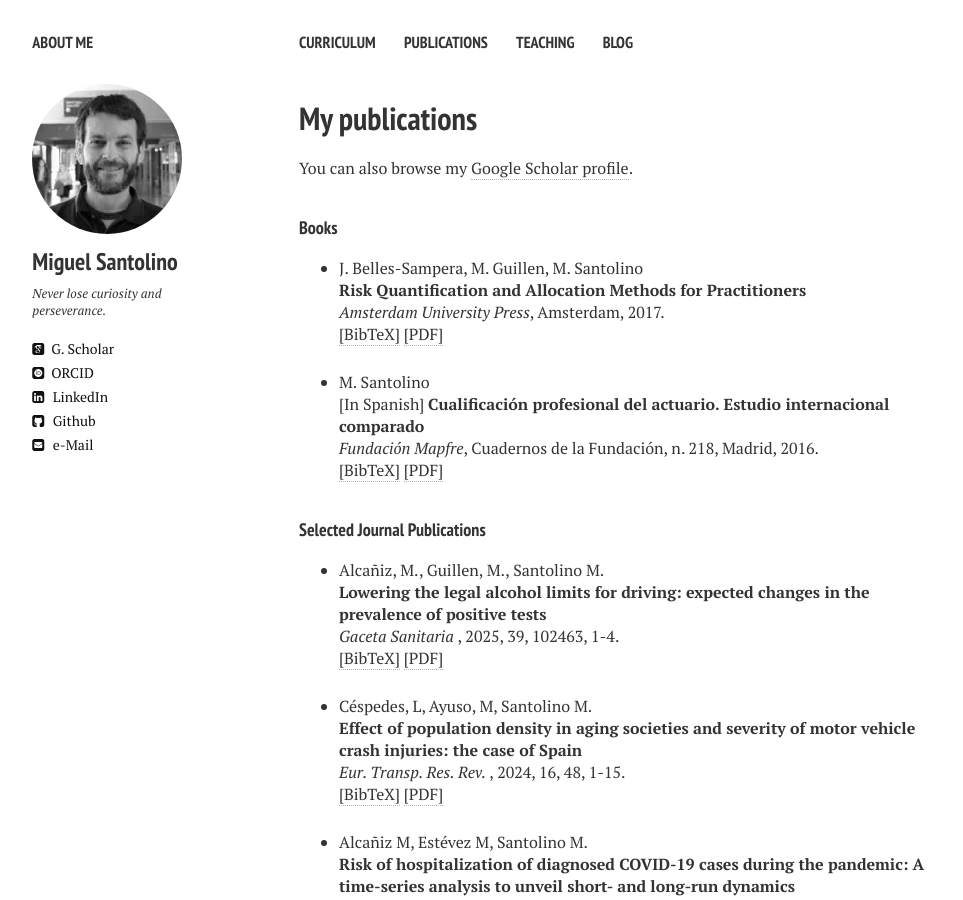
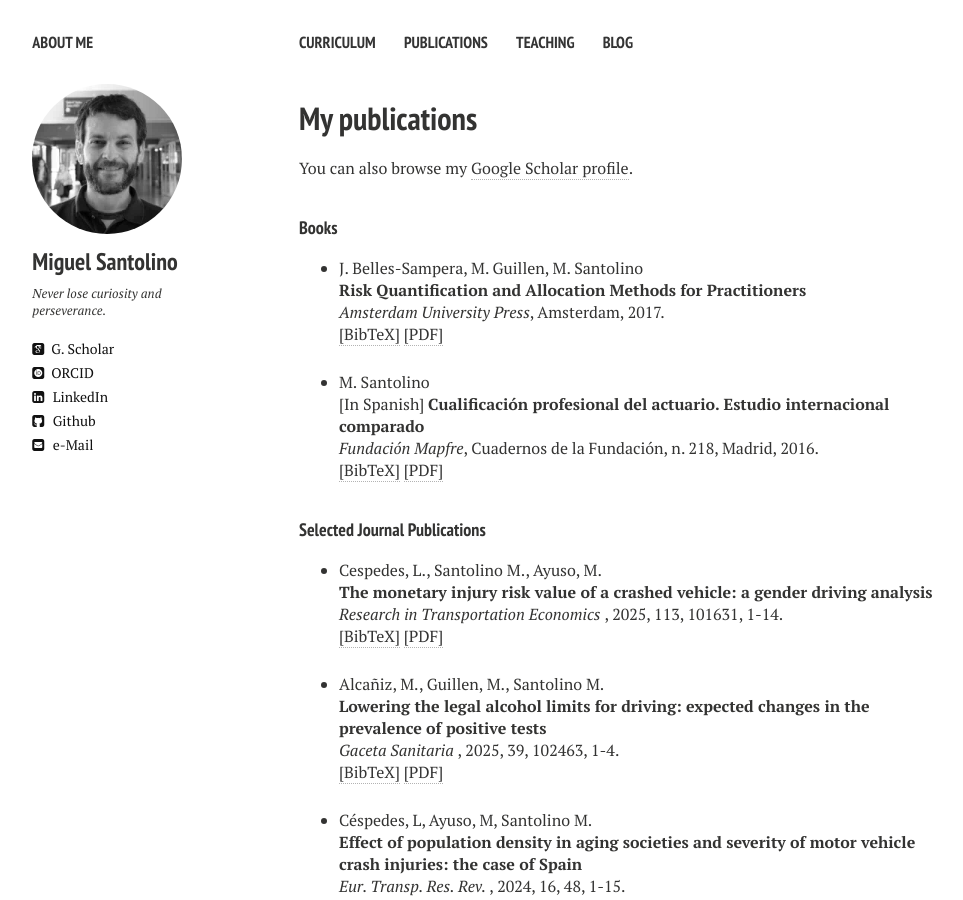
Before and after one commit to msantolino/msantolino.github.io, a Jekyll site: the page built from publications.md, in a window 1280 px wide and 900 px high. Shown: the whole window, without its empty margins (21-984 px from the left). Built offline with Jekyll 4.4.1, drawn with Linux system fonts in a browser that asks for light colours; nearby versions of some CDN libraries.

Commit message:
Update publications.html

```diff
--- a/_layouts/publications.html
+++ b/_layouts/publications.html
@@ -140,6 +140,30 @@ address   = {Madrid}
 <!-- Generated from JabRef by PubList by Truong Nghiem at 11:44 on 2015.09.10. -->
 <ul class="biblist">
 
+<!-- Item: santolino2025b -->
+<li ><p>
+  Cespedes, L., Santolino M., Ayuso, M.
+<br><b> The monetary injury risk value of a crashed vehicle: a gender driving analysis  </b><br>
+<i>  Research in Transportation Economics </i>, 2025, 113, 101631, 1-14.
+<br />
+<a href="javascript:toggleBibtex('santolino2025b')">[BibTeX]</a>
+<a href="https://doi.org/10.1016/j.retrec.2025.101631" target="_blank">[PDF]</a>
+</p>
+<div id="bib_santolino2025" class="bibtex noshow">
+<pre>
+@article{santolino2025b,
+  author = {Cespedes, L., Santolino M., Ayuso, M.},
+  title = {The monetary injury risk value of a crashed vehicle: a gender driving analysis},
+  year = {2025},
+  number = {113},
+  volume = {101631},
+  pages={1-14},
+  journal = {Research in Transportation Economics}
+}
+</pre>
+</div>
+</li>
+
 <!-- Item: santolino2025 -->
 <li ><p>
   Alcañiz, M., Guillen, M., Santolino M.
@@ -152,7 +176,7 @@ address   = {Madrid}
 <div id="bib_santolino2025" class="bibtex noshow">
 <pre>
 @article{santolino2025,
-  author = {Alcañiz, M., Guillen, M., Santolino M..},
+  author = {Alcañiz, M., Guillen, M., Santolino M.},
   title = {Lowering the legal alcohol limits for driving: expected changes in the prevalence of positive tests},
   year = {2025},
   number = {39},
```
